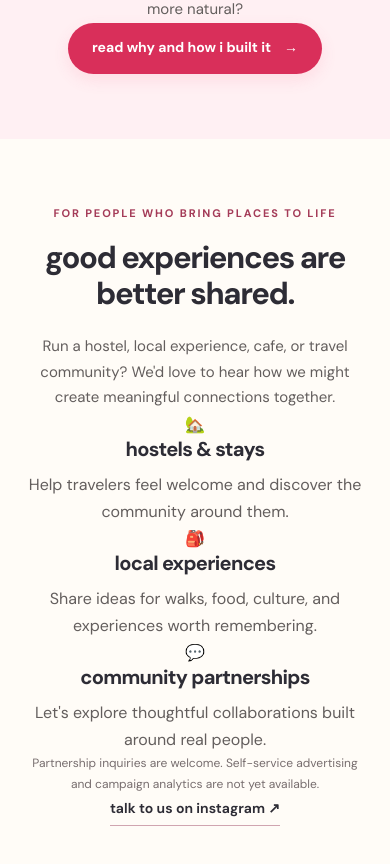
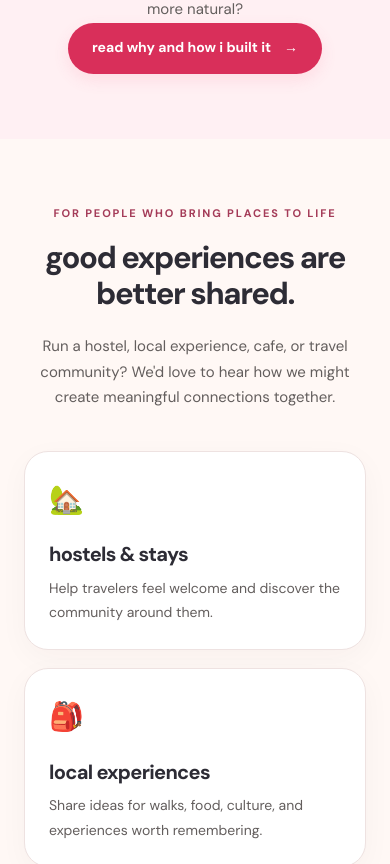
Before and after one commit to rajnikantdhardwivedi7/local-ledger-website, a React (Vite) app: page / in a window 390 px wide. Shown: the part 5580-6444 px from the top of the page. Built offline with nearby package versions, Linux system fonts and the light colour scheme; no server answers.

Commit message:
Style responsive partnership cards

```diff
--- a/src/traveler-landing.css
+++ b/src/traveler-landing.css
@@ -754,3 +754,12 @@
 .ll-more-grid article>span{font-size:28px}.ll-more-grid h3{font-size:19px;margin:15px 0 9px}.ll-more-grid p{font-size:14px;line-height:1.75;margin:0}
 @media(max-width:800px){.ll-more-grid{grid-template-columns:repeat(2,minmax(0,1fr))}}
 @media(max-width:550px){.ll-more-grid{grid-template-columns:1fr}.ll-more-grid article{padding:23px}}
+
+
+.ll-partners{text-align:center;background:#fff8f5}.ll-partners .ll-intro{margin-inline:auto;max-width:720px}
+.ll-partner-grid{display:grid;grid-template-columns:repeat(3,minmax(0,1fr));gap:18px;max-width:1050px;margin:40px auto 25px;text-align:left}
+.ll-partner-grid article{background:#fff;border:1px solid #eee2e1;border-radius:24px;padding:30px;box-shadow:0 8px 30px rgba(50,25,30,.035);transition:transform .3s ease}
+.ll-partner-grid article:hover{transform:translateY(-5px)}.ll-partner-grid article span{font-size:28px}
+.ll-partner-grid h3{font-size:20px;margin:20px 0 10px}.ll-partner-grid p{font-size:14px;line-height:1.75;margin:0}
+.ll-partners .ll-text-link{display:inline-block;margin-top:22px}
+@media(max-width:700px){.ll-partner-grid{grid-template-columns:1fr}.ll-partner-grid article{padding:24px}}
```
